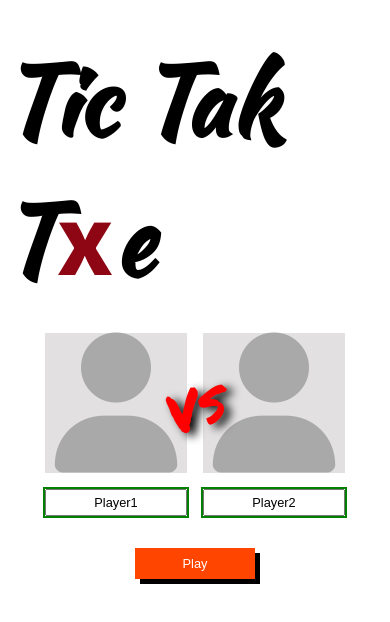
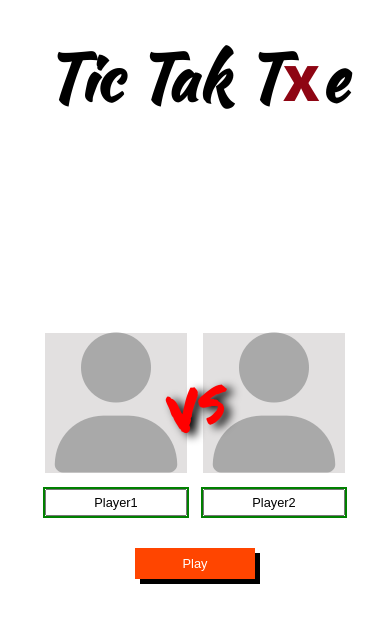
Before and after one commit to akanksha493/Tic-Tac-Toe, a plain HTML site: page index.html in a window 390 px wide. Drawn offline with Linux system fonts and the light colour scheme.

Commit message:
readme updated

```diff
--- a/style.css
+++ b/style.css
@@ -196,7 +196,7 @@ main{
 }
 .heading{
     font-family: var(--ff-kaushan-script);
-    font-size: 6rem;
+    font-size: clamp(4rem, 15vw, 6rem);
     position: fixed;
     top: 2rem;
 }
```
Also changed, not shown: tick-tac-toe_desktop.png (renamed from tick-tak-toe_desktop.png), 1 other file.
